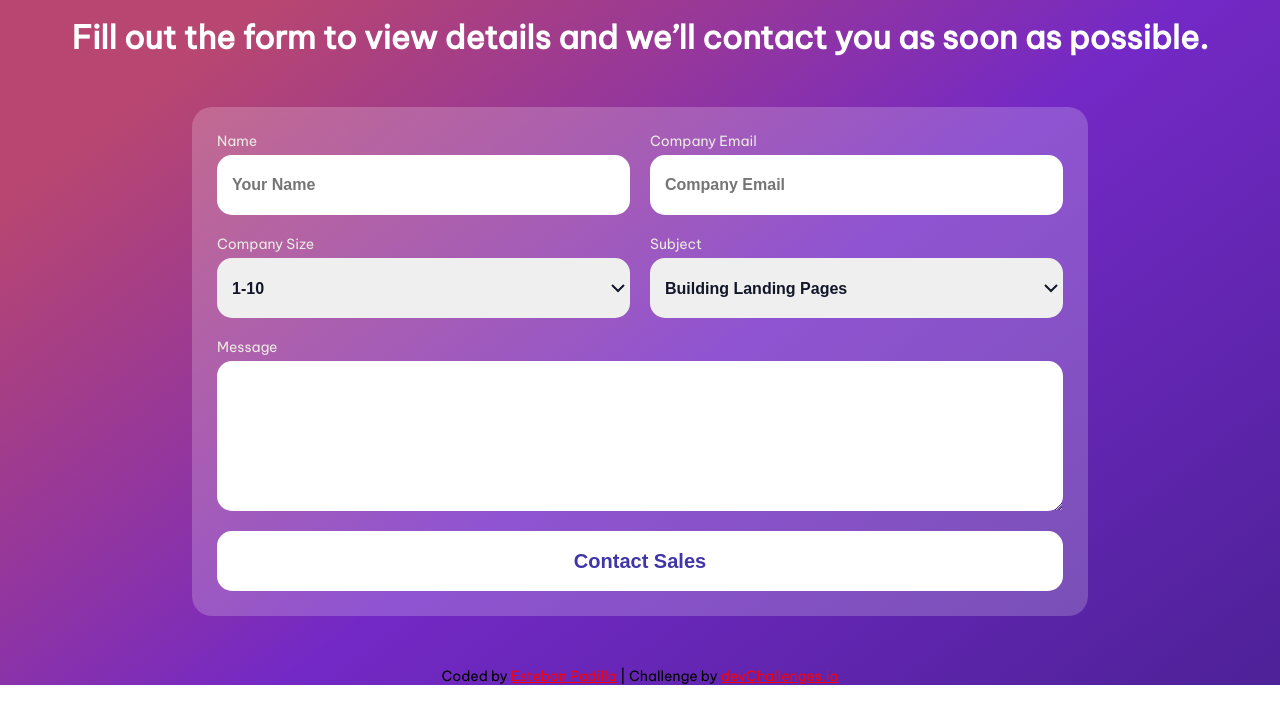
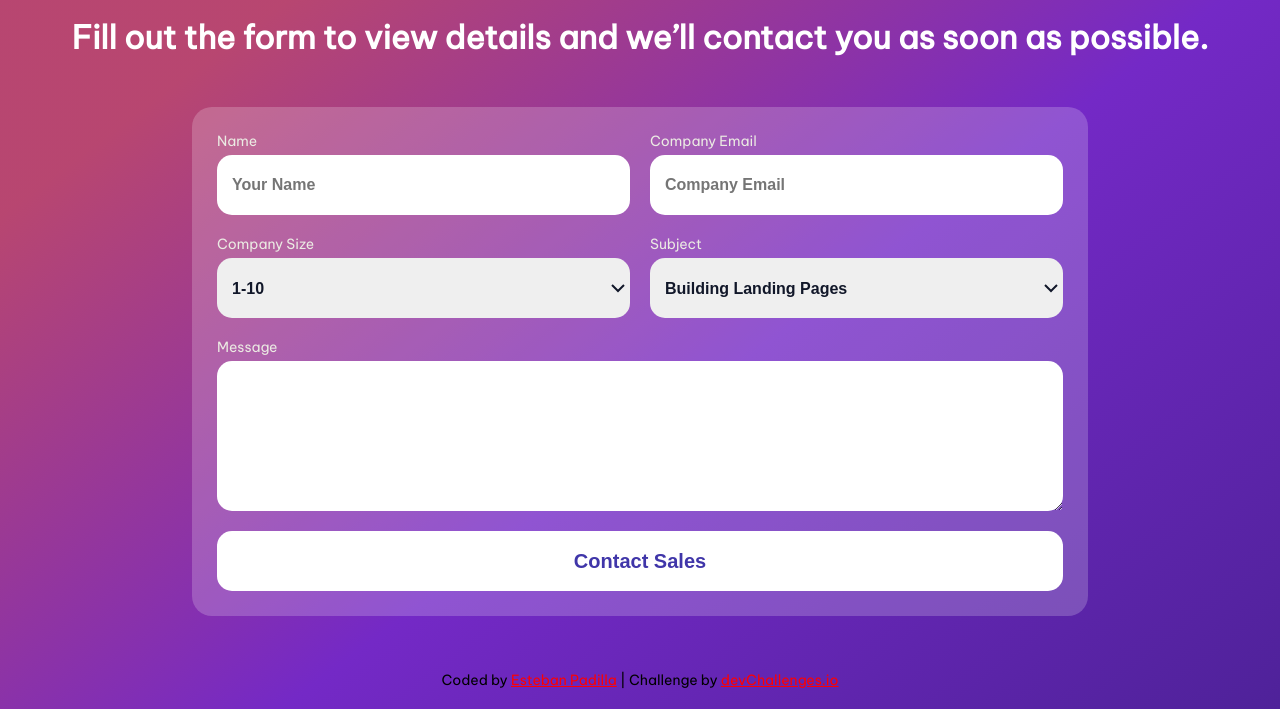
Before and after one commit to ByteSteban/Contact-Page-Form, a plain HTML site: page index.html in a window 1280 px wide. Shown: the part 219-928 px from the top of the page. Before the commit the page ends 904 px from the top, so only its background shows below. Drawn offline with Linux system fonts and the light colour scheme.

Commit message:
minor correction in author-info class

```diff
--- a/assets/css/styles.css
+++ b/assets/css/styles.css
@@ -11,7 +11,7 @@
 .author-info {
         font-size: 14px;
         text-align: center;
-        margin-top: 16px;
+        margin: 20px;
         color: black;
       }
 
```
